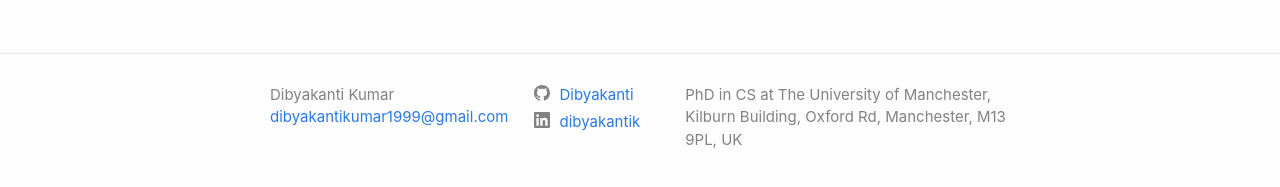
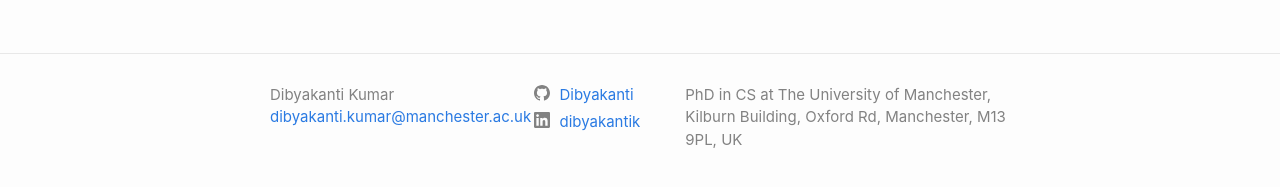
Before and after one commit to Dibyakanti/dibyakanti.github.io, a Jekyll site: the page built from index.md, in a window 1280 px wide. Shown: the part 689-876 px from the top of the page. Built offline with Jekyll 4.4.1, drawn with Linux system fonts in a browser that asks for light colours.

Commit message:
Change email

```diff
--- a/_config.yml
+++ b/_config.yml
@@ -19,7 +19,8 @@
 # in the templates via {{ site.myvariable }}.
 
 title: Dibyakanti Kumar
-email: dibyakantikumar1999@gmail.com
+# email: dibyakantikumar1999@gmail.com
+email: dibyakanti.kumar@manchester.ac.uk
 description: >- # this means to ignore newlines until "baseurl:"
   PhD in CS at The University of Manchester,
   Kilburn Building, Oxford Rd, Manchester,
```
